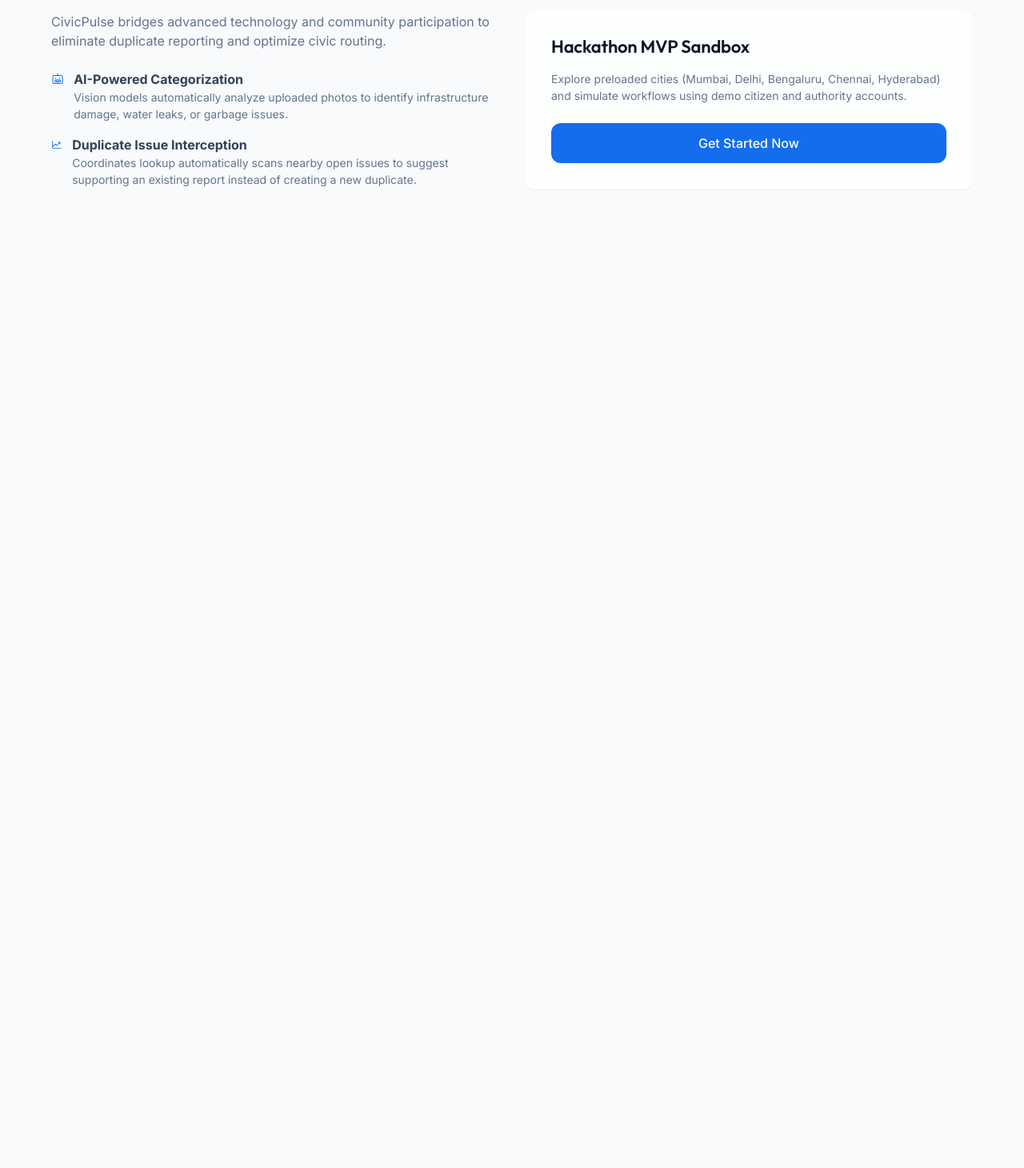
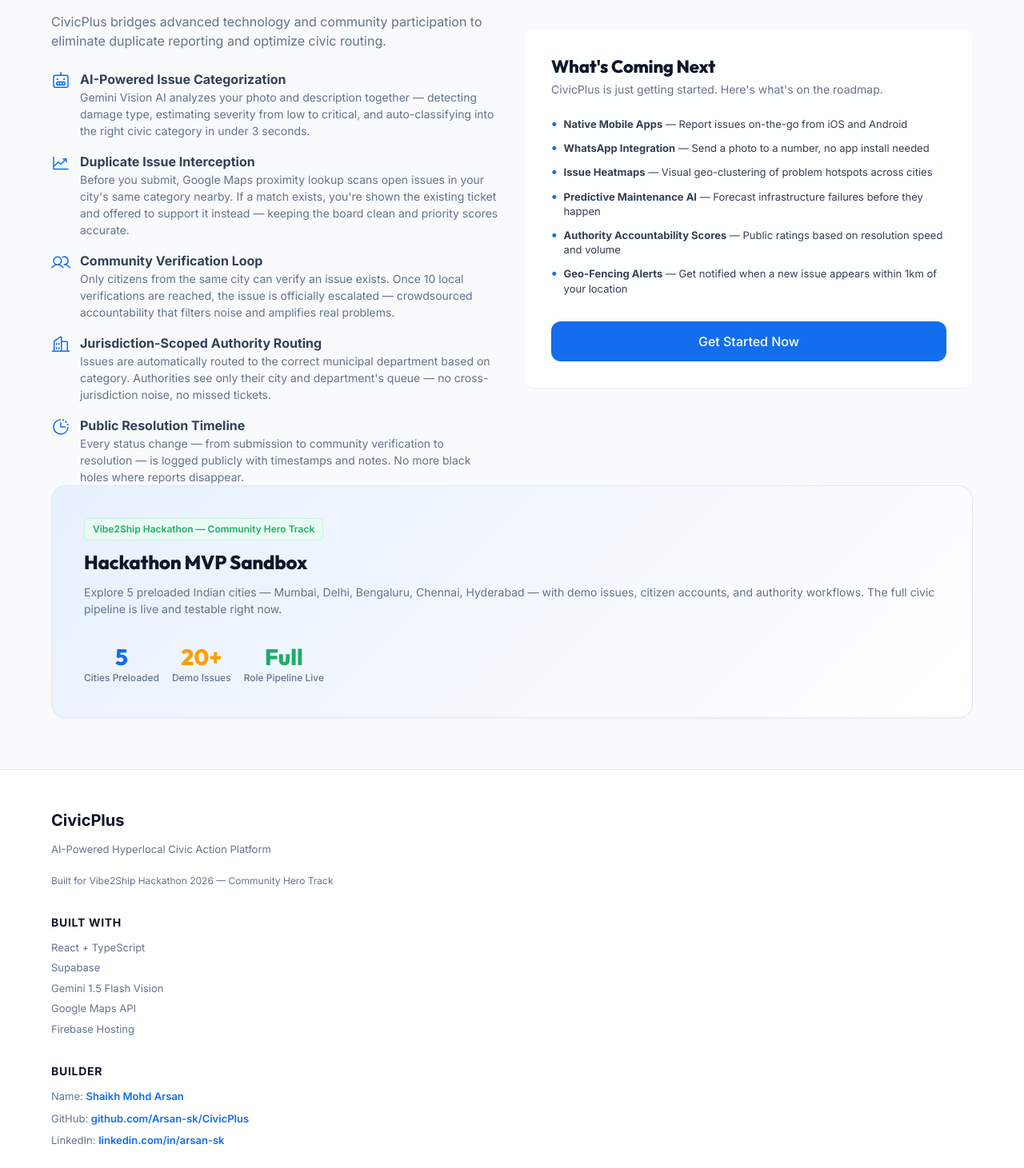
Before and after one commit to Arsan-sk/CivicPlus, a React (Vite) app: page / in a window 1280 px wide. Shown: the part 1109-2570 px from the top of the page at 80% size. Before the commit the page ends 1444 px from the top, so only its background shows below. Built offline with nearby package versions, Linux system fonts and the light colour scheme; no server answers.

Commit message:
feat: add city verification constraints, expand intelligent automation features list, replace Hackathon MVP card with roadmap What's Coming Next card, add full-width MVP Sandbox section, and implement landing page footer

```diff
--- a/src/pages/IssueDetailPage.tsx
+++ b/src/pages/IssueDetailPage.tsx
@@ -264,6 +264,12 @@
 
   const handleConfirmation = async (type: 'existence' | 'resolution') => {
     if (!profile || !issue) return;
+    if (type === 'existence') {
+      if (issue.city_id !== profile.city_id) {
+        toast.error('Only citizens from this city can verify this issue.');
+        return;
+      }
+    }
     try {
       if (userConfirmations.includes(type)) {
         const { error } = await supabase
--- a/src/pages/LandingPage.tsx
+++ b/src/pages/LandingPage.tsx
@@ -9,6 +9,8 @@
   ShieldCheck,
   Robot,
   ChartLineUp,
+  Buildings,
+  ClockCountdown,
 } from '@phosphor-icons/react';
 import { Button } from '../components/ui/Button';
 import { Card } from '../components/ui/Card';
@@ -34,7 +36,8 @@
   };
 
   return (
-    <div className="container flex flex-col gap-16 py-12" style={{ minHeight: 'calc(100vh - 64px)' }}>
+    <>
+      <div className="container flex flex-col gap-16 py-12" style={{ minHeight: 'calc(100vh - 64px)' }}>
       {/* 1. Hero Section */}
       <section className="grid grid-cols-2 gap-8 align-center py-8">
         <div className="flex flex-col gap-6" style={{ textAlign: 'left' }}>
@@ -194,7 +197,7 @@
       {/* 3. How It Works */}
       <section className="flex flex-col gap-8">
         <div style={{ textAlign: 'center', paddingTop: 30 }}>
-          <h2 >How CivicPulse Solves Issues</h2>
+          <h2 >How CivicPlus Solves Issues</h2>
           <p style={{ color: 'var(--text-muted)', maxWidth: '32rem', margin: '0.5rem auto 0' }}>
             A four-step collaborative flow designed to verify problems and track real outcomes.
           </p>
@@ -284,29 +287,59 @@
 
       {/* 4. Features Showcase */}
       <section className="grid grid-cols-2 gap-8 align-center">
-        <div className="flex flex-col gap-4" style={{ textAlign: 'left', paddingTop: 50, paddingBottom: 100 }}>
+        <div className="flex flex-col gap-4" style={{ textAlign: 'left', paddingTop: 50 }}>
           <h2>Core Intelligent Automation</h2>
           <p style={{ color: 'var(--text-muted)', fontSize: '1rem' }}>
-            CivicPulse bridges advanced technology and community participation to eliminate duplicate reporting and optimize civic routing.
+            CivicPlus bridges advanced technology and community participation to eliminate duplicate reporting and optimize civic routing.
           </p>
 
           <div className="flex flex-col gap-4 mt-2">
             <div className="flex gap-3 align-start">
-              <Robot size={24} color="var(--primary)" />
+              <Robot size={24} color="var(--primary)" style={{ flexShrink: 0, marginTop: '2px' }} />
               <div>
-                <strong>AI-Powered Categorization</strong>
+                <strong>AI-Powered Issue Categorization</strong>
                 <p style={{ fontSize: '0.875rem', color: 'var(--text-muted)' }}>
-                  Vision models automatically analyze uploaded photos to identify infrastructure damage, water leaks, or garbage issues.
+                  Gemini Vision AI analyzes your photo and description together — detecting damage type, estimating severity from low to critical, and auto-classifying into the right civic category in under 3 seconds.
                 </p>
               </div>
             </div>
 
             <div className="flex gap-3 align-start">
-              <ChartLineUp size={24} color="var(--primary)" />
+              <ChartLineUp size={24} color="var(--primary)" style={{ flexShrink: 0, marginTop: '2px' }} />
               <div>
                 <strong>Duplicate Issue Interception</strong>
                 <p style={{ fontSize: '0.875rem', color: 'var(--text-muted)' }}>
-                  Coordinates lookup automatically scans nearby open issues to suggest supporting an existing report instead of creating a new duplicate.
+                  Before you submit, Google Maps proximity lookup scans open issues in your city's same category nearby. If a match exists, you're shown the existing ticket and offered to support it instead — keeping the board clean and priority scores accurate.
+                </p>
+              </div>
+            </div>
+
+            <div className="flex gap-3 align-start">
+              <Users size={24} color="var(--primary)" style={{ flexShrink: 0, marginTop: '2px' }} />
+              <div>
+                <strong>Community Verification Loop</strong>
+                <p style={{ fontSize: '0.875rem', color: 'var(--text-muted)' }}>
+                  Only citizens from the same city can verify an issue exists. Once 10 local verifications are reached, the issue is officially escalated — crowdsourced accountability that filters noise and amplifies real problems.
+                </p>
+              </div>
+            </div>
+
+            <div className="flex gap-3 align-start">
+              <Buildings size={24} color="var(--primary)" style={{ flexShrink: 0, marginTop: '2px' }} />
+              <div>
+                <strong>Jurisdiction-Scoped Authority Routing</strong>
+                <p style={{ fontSize: '0.875rem', color: 'var(--text-muted)' }}>
+                  Issues are automatically routed to the correct municipal department based on category. Authorities see only their city and department's queue — no cross-jurisdiction noise, no missed tickets.
+                </p>
+              </div>
+            </div>
+
+            <div className="flex gap-3 align-start">
+              <ClockCountdown size={24} color="var(--primary)" style={{ flexShrink: 0, marginTop: '2px' }} />
+              <div>
+                <strong>Public Resolution Timeline</strong>
+                <p style={{ fontSize: '0.875rem', color: 'var(--text-muted)' }}>
+                  Every status change — from submission to community verification to resolution — is logged publicly with timestamps and notes. No more black holes where reports disappear.
                 </p>
               </div>
             </div>
@@ -314,18 +347,169 @@
         </div>
 
         <div className="flex flex-col gap-4">
-          <Card className="glass" style={{ padding: '2rem' }}>
-            <h3 style={{ marginBottom: '1rem' }}>Hackathon MVP Sandbox</h3>
+          <Card className="glass" style={{ padding: '2rem', textAlign: 'left' }}>
+            <h3 style={{ marginBottom: '0.25rem', fontWeight: 800 }}>What's Coming Next</h3>
             <p style={{ color: 'var(--text-muted)', fontSize: '0.875rem', marginBottom: '1.5rem' }}>
-              Explore preloaded cities (Mumbai, Delhi, Bengaluru, Chennai, Hyderabad) and simulate workflows using demo citizen and authority accounts.
+              CivicPlus is just getting started. Here's what's on the roadmap.
             </p>
+            <ul style={{ listStyle: 'none', padding: 0, margin: '0 0 2rem 0', display: 'flex', flexDirection: 'column', gap: '0.75rem' }}>
+              {[
+                { title: 'Native Mobile Apps', desc: 'Report issues on-the-go from iOS and Android' },
+                { title: 'WhatsApp Integration', desc: 'Send a photo to a number, no app install needed' },
+                { title: 'Issue Heatmaps', desc: 'Visual geo-clustering of problem hotspots across cities' },
+                { title: 'Predictive Maintenance AI', desc: 'Forecast infrastructure failures before they happen' },
+                { title: 'Authority Accountability Scores', desc: 'Public ratings based on resolution speed and volume' },
+                { title: 'Geo-Fencing Alerts', desc: 'Get notified when a new issue appears within 1km of your location' }
+              ].map((item, idx) => (
+                <li key={idx} className="flex align-start gap-2" style={{ fontSize: '0.8125rem', lineHeight: 1.4 }}>
+                  <span style={{ color: 'var(--primary)', fontWeight: 'bold', fontSize: '1rem', lineHeight: 1 }}>•</span>
+                  <span style={{ color: 'var(--text)' }}>
+                    <strong>{item.title}</strong> — {item.desc}
+                  </span>
+                </li>
+              ))}
+            </ul>
             <Button variant="primary" size="lg" onClick={handleStart} style={{ width: '100%' }}>
               Get Started Now
             </Button>
           </Card>
         </div>
       </section>
+
+      {/* 5. Hackathon MVP Sandbox Full-Width Section */}
+      <Card
+        style={{
+          background: 'linear-gradient(135deg, var(--primary-light), var(--bg-card))',
+          border: '1px solid var(--border)',
+          borderRadius: 'var(--radius-lg)',
+          padding: '2.5rem',
+          width: '100%',
+        }}
+      >
+        <div className="grid grid-cols-1 md:grid-cols-5 gap-8 align-center">
+          <div className="md:col-span-3 flex flex-col gap-3" style={{ textAlign: 'left' }}>
+            <div
+              className="badge badge-success"
+              style={{
+                padding: '4px 10px',
+                fontSize: '0.75rem',
+                fontWeight: 600,
+                alignSelf: 'start',
+                backgroundColor: 'var(--success-light)',
+                color: 'var(--success)',
+                borderRadius: 'var(--radius-sm)',
+                border: '1px solid hsla(var(--success-hue), 80%, 40%, 0.15)',
+              }}
+            >
+              Vibe2Ship Hackathon — Community Hero Track
+            </div>
+            <h3 style={{ fontSize: '1.5rem', fontWeight: 800 }}>Hackathon MVP Sandbox</h3>
+            <p style={{ color: 'var(--text-muted)', fontSize: '0.875rem', lineHeight: 1.5 }}>
+              Explore 5 preloaded Indian cities — Mumbai, Delhi, Bengaluru, Chennai, Hyderabad — with demo issues, citizen accounts, and authority workflows. The full civic pipeline is live and testable right now.
+            </p>
+          </div>
+
+          <div className="md:col-span-2 flex justify-around gap-4 align-center">
+            <div style={{ textAlign: 'center' }}>
+              <h4 style={{ fontSize: '1.75rem', color: 'var(--primary)', fontWeight: 800 }}>5</h4>
+              <p style={{ fontSize: '0.75rem', color: 'var(--text-muted)', fontWeight: 500 }}>Cities Preloaded</p>
+            </div>
+            <div style={{ textAlign: 'center' }}>
+              <h4 style={{ fontSize: '1.75rem', color: 'var(--warning)', fontWeight: 800 }}>20+</h4>
+              <p style={{ fontSize: '0.75rem', color: 'var(--text-muted)', fontWeight: 500 }}>Demo Issues</p>
+            </div>
+            <div style={{ textAlign: 'center' }}>
+              <h4 style={{ fontSize: '1.75rem', color: 'var(--success)', fontWeight: 800 }}>Full</h4>
+              <p style={{ fontSize: '0.75rem', color: 'var(--text-muted)', fontWeight: 500 }}>Role Pipeline Live</p>
+            </div>
+          </div>
+        </div>
+      </Card>
     </div>
+
+    {/* 6. Landing Page Footer */}
+    <footer
+      style={{
+        backgroundColor: 'var(--bg-card)',
+        borderTop: '1px solid var(--border)',
+        padding: '3rem 0',
+        width: '100%',
+        marginTop: '4rem',
+      }}
+    >
+      <div className="container grid grid-cols-1 md:grid-cols-3 gap-8" style={{ textAlign: 'left' }}>
+        <div className="flex flex-col gap-3">
+          <strong style={{ fontSize: '1.25rem', color: 'var(--text-heading)' }}>CivicPlus</strong>
+          <p style={{ fontSize: '0.8125rem', color: 'var(--text-muted)', margin: 0 }}>
+            AI-Powered Hyperlocal Civic Action Platform
+          </p>
+          <p style={{ fontSize: '0.75rem', color: 'var(--text-muted)', marginTop: '0.5rem' }}>
+            Built for Vibe2Ship Hackathon 2026 — Community Hero Track
+          </p>
+        </div>
+
+        <div className="flex flex-col gap-3">
+          <strong style={{ fontSize: '0.875rem', color: 'var(--text-heading)', textTransform: 'uppercase', letterSpacing: '0.05em' }}>
+            Built With
+          </strong>
+          <ul style={{ listStyle: 'none', padding: 0, margin: 0, display: 'flex', flexDirection: 'column', gap: '0.375rem', fontSize: '0.8125rem', color: 'var(--text-muted)' }}>
+            <li>React + TypeScript</li>
+            <li>Supabase</li>
+            <li>Gemini 1.5 Flash Vision</li>
+            <li>Google Maps API</li>
+            <li>Firebase Hosting</li>
+          </ul>
+        </div>
+
+        <div className="flex flex-col gap-3">
+          <strong style={{ fontSize: '0.875rem', color: 'var(--text-heading)', textTransform: 'uppercase', letterSpacing: '0.05em' }}>
+            Builder
+          </strong>
+          <ul style={{ listStyle: 'none', padding: 0, margin: 0, display: 'flex', flexDirection: 'column', gap: '0.5rem', fontSize: '0.8125rem' }}>
+            <li>
+              <span style={{ color: 'var(--text-muted)' }}>Name: </span>
+              <a
+                href="https://arsansk.vercel.app/"
+                target="_blank"
+                rel="noopener noreferrer"
+                style={{ color: 'var(--primary)', textDecoration: 'none', fontWeight: 600 }}
+                onMouseOver={(e) => (e.currentTarget.style.textDecoration = 'underline')}
+                onMouseOut={(e) => (e.currentTarget.style.textDecoration = 'none')}
+              >
+                Shaikh Mohd Arsan
+              </a>
+            </li>
+            <li>
+              <span style={{ color: 'var(--text-muted)' }}>GitHub: </span>
+              <a
+                href="https://github.com/Arsan-sk/CivicPlus"
+                target="_blank"
+                rel="noopener noreferrer"
+                style={{ color: 'var(--primary)', textDecoration: 'none', fontWeight: 600 }}
+                onMouseOver={(e) => (e.currentTarget.style.textDecoration = 'underline')}
+                onMouseOut={(e) => (e.currentTarget.style.textDecoration = 'none')}
+              >
+                github.com/Arsan-sk/CivicPlus
+              </a>
+            </li>
+            <li>
+              <span style={{ color: 'var(--text-muted)' }}>LinkedIn: </span>
+              <a
+                href="https://www.linkedin.com/in/arsan-sk/"
+                target="_blank"
+                rel="noopener noreferrer"
+                style={{ color: 'var(--primary)', textDecoration: 'none', fontWeight: 600 }}
+                onMouseOver={(e) => (e.currentTarget.style.textDecoration = 'underline')}
+                onMouseOut={(e) => (e.currentTarget.style.textDecoration = 'none')}
+              >
+                linkedin.com/in/arsan-sk
+              </a>
+            </li>
+          </ul>
+        </div>
+      </div>
+    </footer>
+  </>
   );
 };
 export default LandingPage;
```
